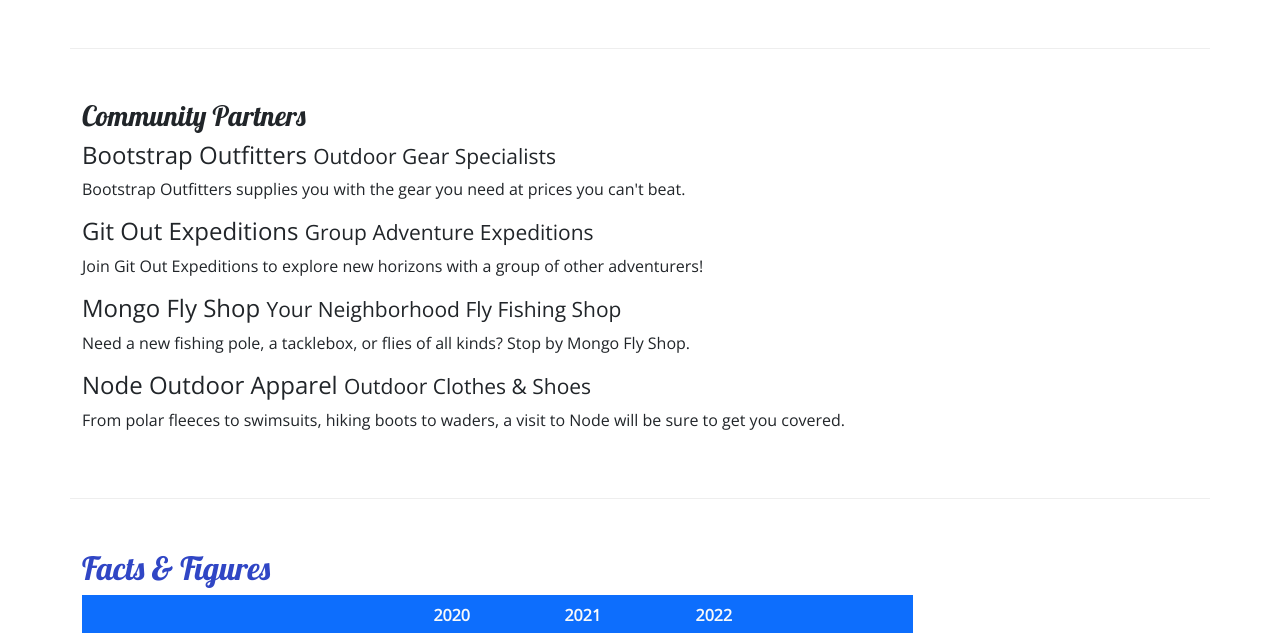
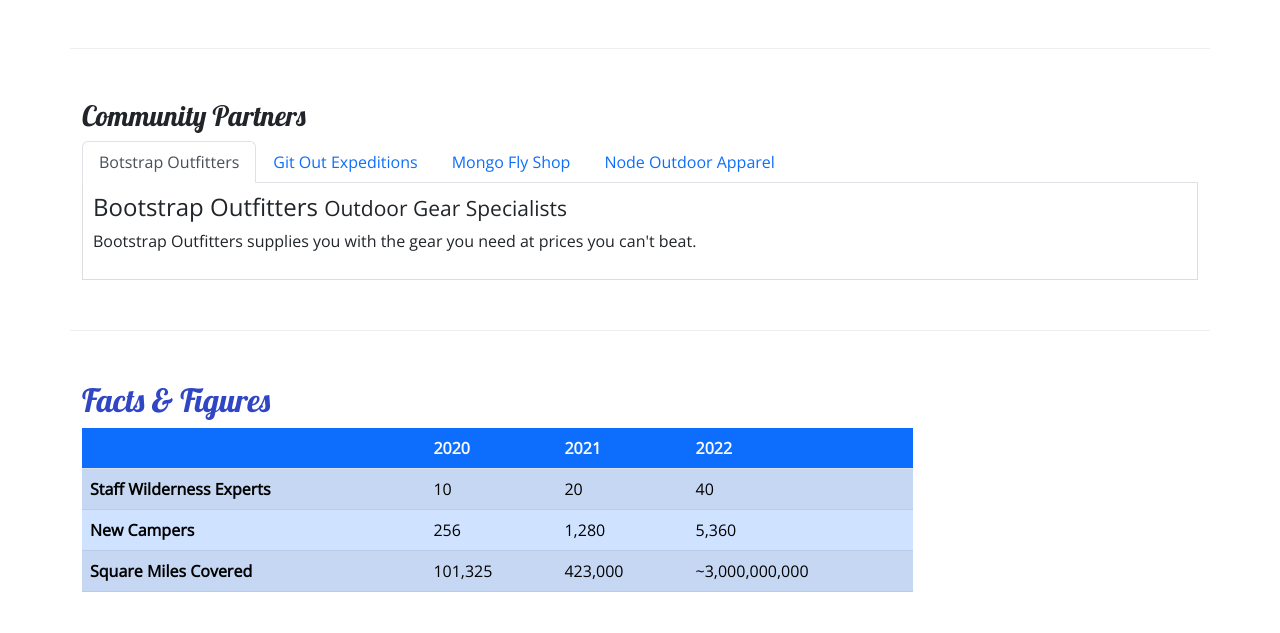
Before and after one commit to holiboy1/nucampsiteweb, a plain HTML site: page aboutus.html in a window 1280 px wide. Shown: the part 745-1378 px from the top of the page. Drawn offline with nearby package versions, Linux system fonts and the light colour scheme.

Commit message:
Tabs Created

```diff
--- a/aboutus.html
+++ b/aboutus.html
@@ -6,10 +6,11 @@
     <meta charset="utf-8" />
     <meta name="viewport" content="width=device-width, initial-scale=1" />
     <link href="https://cdn.jsdelivr.net/npm/bootstrap@5.2.3/dist/css/bootstrap.min.css" rel="stylesheet"
-    integrity="sha384-rbsA2VBKQhggwzxH7pPCaAqO46MgnOM80zW1RWuH61DGLwZJEdK2Kadq2F9CUG65" crossorigin="anonymous"/>
+        integrity="sha384-rbsA2VBKQhggwzxH7pPCaAqO46MgnOM80zW1RWuH61DGLwZJEdK2Kadq2F9CUG65" crossorigin="anonymous" />
     <link rel="stylesheet" href="https://cdnjs.cloudflare.com/ajax/libs/font-awesome/6.2.1/css/all.min.css"
-    integrity="sha512-MV7K8+y+gLIBoVD59lQIYicR65iaqukzvf/nwasF0nqhPay5w/9lJmVM2hMDcnK1OnMGCdVK+iQrJ7lzPJQd1w==" crossorigin="anonymous" referrerpolicy="no-referrer"/>
-    <link rel="stylesheet" href="https://fonts.googleapis.com/css?family=Lobster|Open+Sans"/>
+        integrity="sha512-MV7K8+y+gLIBoVD59lQIYicR65iaqukzvf/nwasF0nqhPay5w/9lJmVM2hMDcnK1OnMGCdVK+iQrJ7lzPJQd1w=="
+        crossorigin="anonymous" referrerpolicy="no-referrer" />
+    <link rel="stylesheet" href="https://fonts.googleapis.com/css?family=Lobster|Open+Sans" />
     <link rel="stylesheet" href="/css/styles.css">
     <title>Nucamp: A Better Way To Camp</title>
 </head>
@@ -34,16 +35,19 @@
     <nav class="navbar navbar-expand-sm navbar-dark sticky-top">
         <div class="container">
             <a class="navbar-brand" href="index.html"><img src="img/logo.png" height="30" width="30"></a>
-            <button class="navbar-toggler" type="button" data-bs-toggle="collapse"
-            data-bs-target="#nucampNavbar">
+            <button class="navbar-toggler" type="button" data-bs-toggle="collapse" data-bs-target="#nucampNavbar">
                 <span class="navbar-toggler-icon"></span>
             </button>
             <div class="collapse navbar-collapse" id="nucampNavbar">
                 <ul class="navbar-nav">
-                    <li class="nav-item"><a class="nav-link" href="index.html"><i class="fa-solid fa-house fa-lg"></i> Home</a></li>
-                    <li class="nav-item"><a class="nav-link active" href="#"><i class="fa-solid fa-info fa-lg"></i> About</a></li>
-                    <li class="nav-item"><a class="nav-link" href="#"><i class="fa-solid fa-list fa-lg"></i> Sites</a></li>
-                    <li class="nav-item"><a class="nav-link" href="contactus.html"><i class="fa-solid fa-address-card fa-lg"></i> Contact</a></li>
+                    <li class="nav-item"><a class="nav-link" href="index.html"><i class="fa-solid fa-house fa-lg"></i>
+                            Home</a></li>
+                    <li class="nav-item"><a class="nav-link active" href="#"><i class="fa-solid fa-info fa-lg"></i>
+                            About</a></li>
+                    <li class="nav-item"><a class="nav-link" href="#"><i class="fa-solid fa-list fa-lg"></i> Sites</a>
+                    </li>
+                    <li class="nav-item"><a class="nav-link" href="contactus.html"><i
+                                class="fa-solid fa-address-card fa-lg"></i> Contact</a></li>
             </div>
         </div>
     </nav>
@@ -57,16 +61,19 @@
                     <li class="breadcrumb-item active">About</li>
                 </ol>
                 <h2>About Us</h2>
-                <hr/>
+                <hr />
             </div>
         </div>
 
         <section class="row row-content">
             <div class="col-sm-6">
                 <h3>Our Mission</h3>
-                <p>We present a curated database of the best campsites in the vast woods and backcountry of the World Wide Web Wilderness. We increase access
-                to adventure for the public while promoting safe and respectful use of resources. The expert wilderness trekkers on our staff personally verify each
-                campsite to make sure that they are up to our standards. We also present a platform for campers to share reviews on campsites they have visited
+                <p>We present a curated database of the best campsites in the vast woods and backcountry of the World
+                    Wide Web Wilderness. We increase access
+                    to adventure for the public while promoting safe and respectful use of resources. The expert
+                    wilderness trekkers on our staff personally verify each
+                    campsite to make sure that they are up to our standards. We also present a platform for campers to
+                    share reviews on campsites they have visited
                     with each other.</p>
             </div>
             <div class="col-sm-6">
@@ -103,16 +110,37 @@
         </section>
 
         <section class="row row-content">
-            <div class="col-12">
+            <div class="col">
                 <h3>Community Partners</h3>
+                <ul class="nav nav-tabs">
+                    <li class="nav-item"><a class="nav-link active" href="#bootstrap" role="tab" data-bs-toggle="tab">Botstrap Outfitters</a></li>
+                    <li class="nav-item"><a class="nav-link" href="#git" role="tab" data-bs-toggle="tab">Git Out Expeditions</a></li>
+                    <li class="nav-item"><a class="nav-link" href="#mongo" role="tab" data-bs-toggle="tab">Mongo Fly Shop</a></li>
+                    <li class="nav-item"><a class="nav-link" href="#node" role="tab" data-bs-toggle="tab">Node Outdoor Apparel</a></li>
+                </ul>
+
+                <div class="tab-content">
+                    <div role="tabpanel" class="tab-pane fade show active" id="bootstrap">
                         <h4>Bootstrap Outfitters <small>Outdoor Gear Specialists</small></h4>
-                <p class="d-none d-sm-block">Bootstrap Outfitters supplies you with the gear you need at prices you can't beat.</p>
+                        <p class="d-none d-sm-block">Bootstrap Outfitters supplies you with the gear you need at prices
+                            you can't beat.</p>
+                    </div>
+                    <div role="tabpanel" class="tab-pane fade" id="git">
                         <h4>Git Out Expeditions <small>Group Adventure Expeditions</small></h4>
-                <p class="d-none d-sm-block">Join Git Out Expeditions to explore new horizons with a group of other adventurers!</p>
+                        <p class="d-none d-sm-block">Join Git Out Expeditions to explore new horizons with a group of
+                            other adventurers!</p>
+                    </div>
+                    <div role="tabpanel" class="tab-pane fade" id="mongo">
                         <h4>Mongo Fly Shop <small>Your Neighborhood Fly Fishing Shop</small></h4>
-                <p class="d-none d-sm-block">Need a new fishing pole, a tacklebox, or flies of all kinds? Stop by Mongo Fly Shop.</p>
+                        <p class="d-none d-sm-block">Need a new fishing pole, a tacklebox, or flies of all kinds? Stop
+                            by Mongo Fly Shop.</p>
+                    </div>
+                    <div role="tabpanel" class="tab-pane fade" id="node">
                         <h4>Node Outdoor Apparel <small>Outdoor Clothes & Shoes</small></h4>
-                <p class="d-none d-sm-block">From polar fleeces to swimsuits, hiking boots to waders, a visit to Node will be sure to get you covered.</p>
+                        <p class="d-none d-sm-block">From polar fleeces to swimsuits, hiking boots to waders, a visit to
+                            Node will be sure to get you covered.</p>
+                    </div>
+                </div>
             </div>
         </section>
 
@@ -122,7 +150,7 @@
                 <h2>Facts & Figures</h2>
                 <div class="table-responsive">
                     <table class="table table-striped">
-                        <thead class="bg-primary text-light" >
+                        <thead class="bg-primary text-light">
                             <tr>
                                 <th></th>
                                 <th>2020</th>
@@ -182,7 +210,9 @@
             </div>
         </div>
     </footer>
-    <script src="https://cdn.jsdelivr.net/npm/bootstrap@5.2.3/dist/js/bootstrap.bundle.min.js" integrity="sha384-kenU1KFdBIe4zVF0s0G1M5b4hcpxyD9F7jL+jjXkk+Q2h455rYXK/7HAuoJl+0I4" crossorigin="anonymous"></script>
+    <script src="https://cdn.jsdelivr.net/npm/bootstrap@5.2.3/dist/js/bootstrap.bundle.min.js"
+        integrity="sha384-kenU1KFdBIe4zVF0s0G1M5b4hcpxyD9F7jL+jjXkk+Q2h455rYXK/7HAuoJl+0I4"
+        crossorigin="anonymous"></script>
 </body>
 
 </html>
--- a/css/styles.css
+++ b/css/styles.css
@@ -34,3 +34,9 @@ footer {
 .navbar {
     background-color: #901cad;
 }
+
+.tab-content {
+    border: 1px solid #ddd;
+    border-top: none;
+    padding: 10px;
+}
```
Lines whose indentation alone changed are shown as unchanged.
